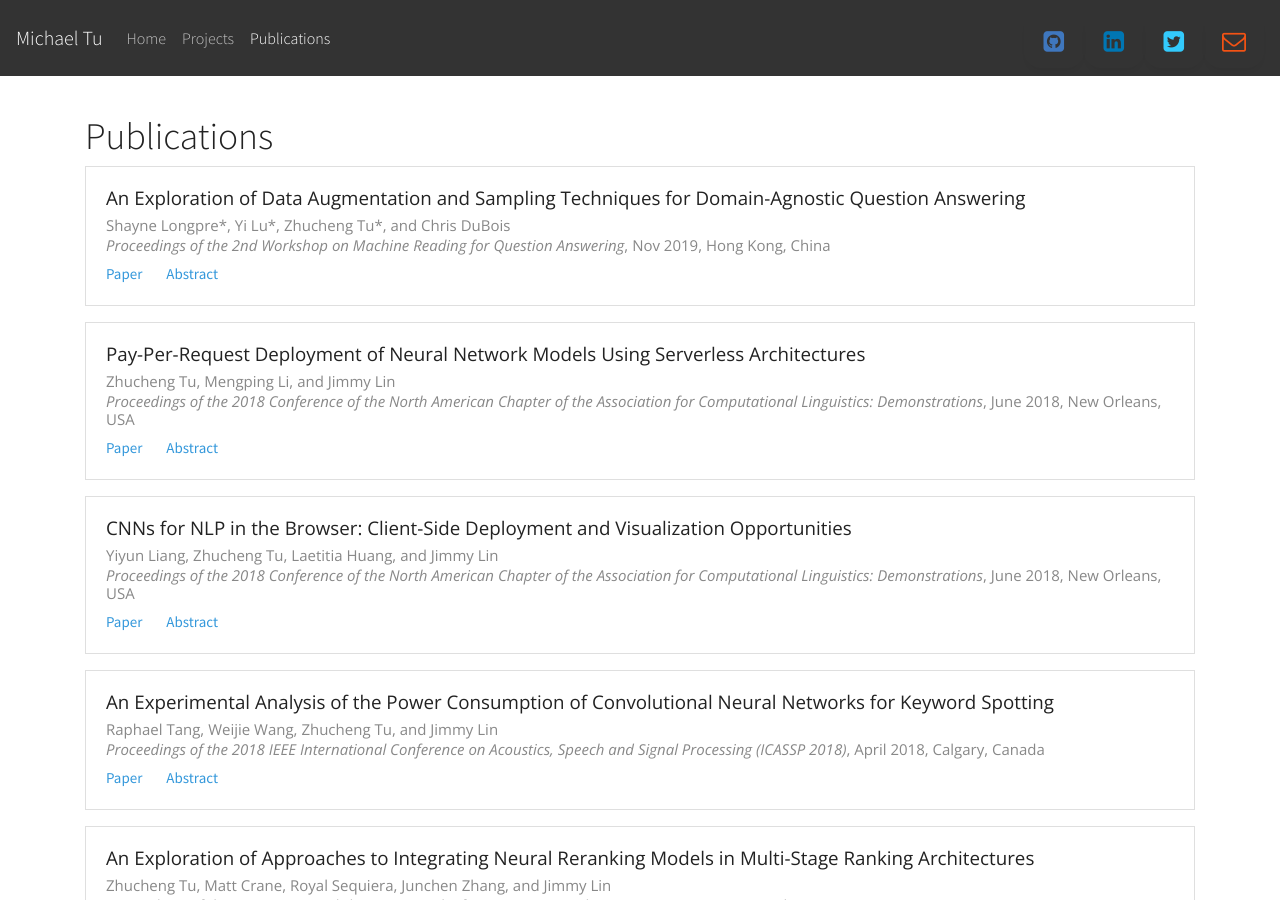
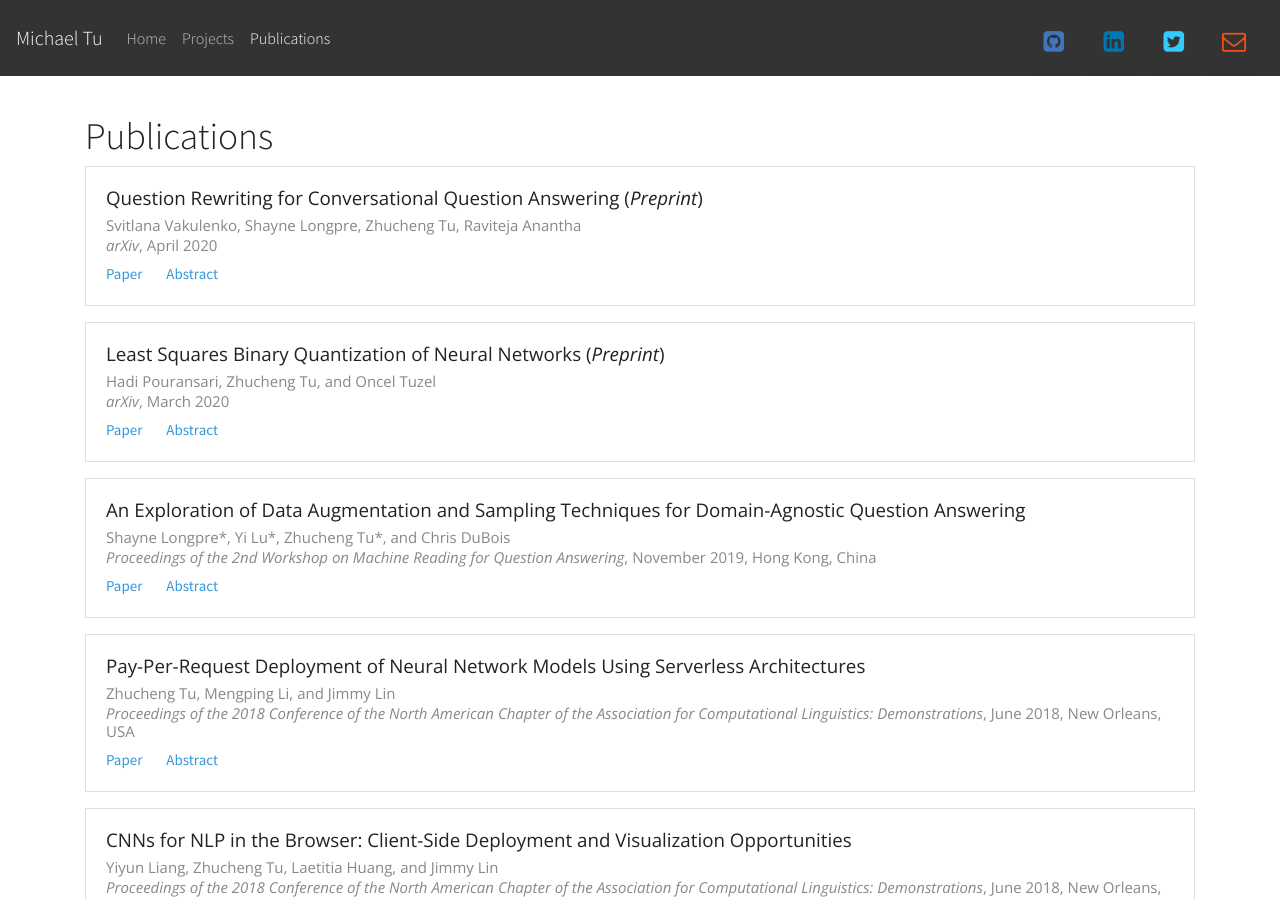
Before and after one commit to tuzhucheng/tuzhucheng.github.io, a Jekyll site: the page built from publications/index.html, in a window 1280 px wide and 900 px high. Built offline with Jekyll 4.4.1, drawn with Linux system fonts in a browser that asks for light colours; nearby versions of some CDN libraries; some web fonts are replaced; comment, search, counter and statistics services are not loaded; some of the changed lines change nothing that is shown.

Commit message:
Update publications April 2020

```diff
--- a/_data/publications.yml
+++ b/_data/publications.yml
@@ -6,6 +6,45 @@
 #  abstract: Abstract
 #  location: Location of venue
 #  year: year
+
+- id: vakulenko2020question
+  names: "Svitlana Vakulenko, Shayne Longpre, <strong>Zhucheng Tu</strong>, Raviteja Anantha"
+  title: Question Rewriting for Conversational Question Answering (<i>Preprint</i>)
+  link: https://arxiv.org/abs/2004.14652
+  abstract: "Conversational question answering (QA) requires answers conditioned on the previous turns of the
+  conversation. We address the conversational QA task by decomposing it into question rewriting and question
+  answering subtasks, and conduct a systematic evaluation of this approach on two publicly available datasets.
+  Question rewriting is designed to reformulate ambiguous questions, dependent on the conversation context,
+  into unambiguous questions that are fully interpretable outside of the conversation context. Thereby,
+  standard QA components can consume such explicit questions directly. The main benefit of this approach is
+  that the same questions can be used for querying different information sources, e.g., multiple 3rd-party QA
+  services simultaneously, as well as provide a human-readable interpretation of the question in context.
+  To the best of our knowledge, we are the first to evaluate question rewriting on the conversational question
+  answering task and show its improvement over the end-to-end baselines. Moreover, our conversational QA
+  architecture based on question rewriting sets the new state of the art on the TREC CAsT 2019 dataset with
+  a 28% improvement in MAP and 21% in NDCG@3. Our detailed analysis of the evaluation results provide insights
+  into the sensitivity of QA models to question reformulation, and demonstrates the strengths and weaknesses of
+  the retrieval and extractive QA architectures, that should be reflected in their integration."
+  booktitle: arXiv
+  location:
+  year: April 2020
+
+- id: pouransari2019least
+  names: "Hadi Pouransari, <strong>Zhucheng Tu</strong>, and Oncel Tuzel"
+  title: Least Squares Binary Quantization of Neural Networks (<i>Preprint</i>)
+  link: https://arxiv.org/abs/2001.02786
+  abstract: "Quantizing weights and activations of deep neural networks results in significant improvement
+  in inference efficiency at the cost of lower accuracy. A source of the accuracy gap between full precision
+  and quantized models is the quantization error. In this work, we focus on the binary quantization,
+  in which values are mapped to -1 and 1. We provide a unified framework to analyze different scaling strategies.
+  Inspired by the pareto-optimality of 2-bits versus 1-bit quantization, we introduce a novel 2-bits quantization
+  with provably least squares error. Our quantization algorithms can be implemented efficiently on the hardware
+  using bitwise operations. We present proofs to show that our proposed methods are optimal, and also provide
+  empirical error analysis. We conduct experiments on the ImageNet dataset and show a reduced accuracy gap when
+  using the proposed least squares quantization algorithms."
+  booktitle: arXiv
+  location:
+  year: March 2020
 
 - id: longpre2019exploration
   names: "Shayne Longpre*, Yi Lu*, <strong>Zhucheng Tu*</strong>, and Chris DuBois"
@@ -20,7 +59,7 @@
   the second best Exact Match and F1 in the MRQA leaderboard competition."
   booktitle: "Proceedings of the 2nd Workshop on Machine Reading for Question Answering"
   location: Hong Kong, China
-  year: Nov 2019
+  year: November 2019
 
 - id: tu2018pay
   names: "<strong>Zhucheng Tu</strong>, Mengping Li, and Jimmy Lin"
--- a/publications/index.html
+++ b/publications/index.html
@@ -19,7 +19,7 @@
             <div class="card-body">
               <h5 class="card-title">{{ pub.title }}</h5>
               <h6 class="card-subtitle mb-2 text-muted">{{ pub.names }}</h6>
-              <h6 class="card-subtitle mb-2 text-muted"><i>{{ pub.booktitle }}</i>, {{ pub.year }}{% if pub.location %}, {{ pub.location }}{% endif %}</h6>
+              <h6 class="card-subtitle mb-2 text-muted">{% if pub.booktitle %}<i>{{ pub.booktitle }}</i>,{% endif %} {{ pub.year }}{% if pub.location %}, {{ pub.location }}{% endif %}</h6>
               <p class="card-text collapse" id="{{ pub.id }}">{{ pub.abstract }}</p>
               <a href="{{ pub.link }}" target="_blank" class="card-link">Paper</a>
               <a href="#{{ pub.id }}" class="card-link" data-toggle="collapse">Abstract</a>
```
